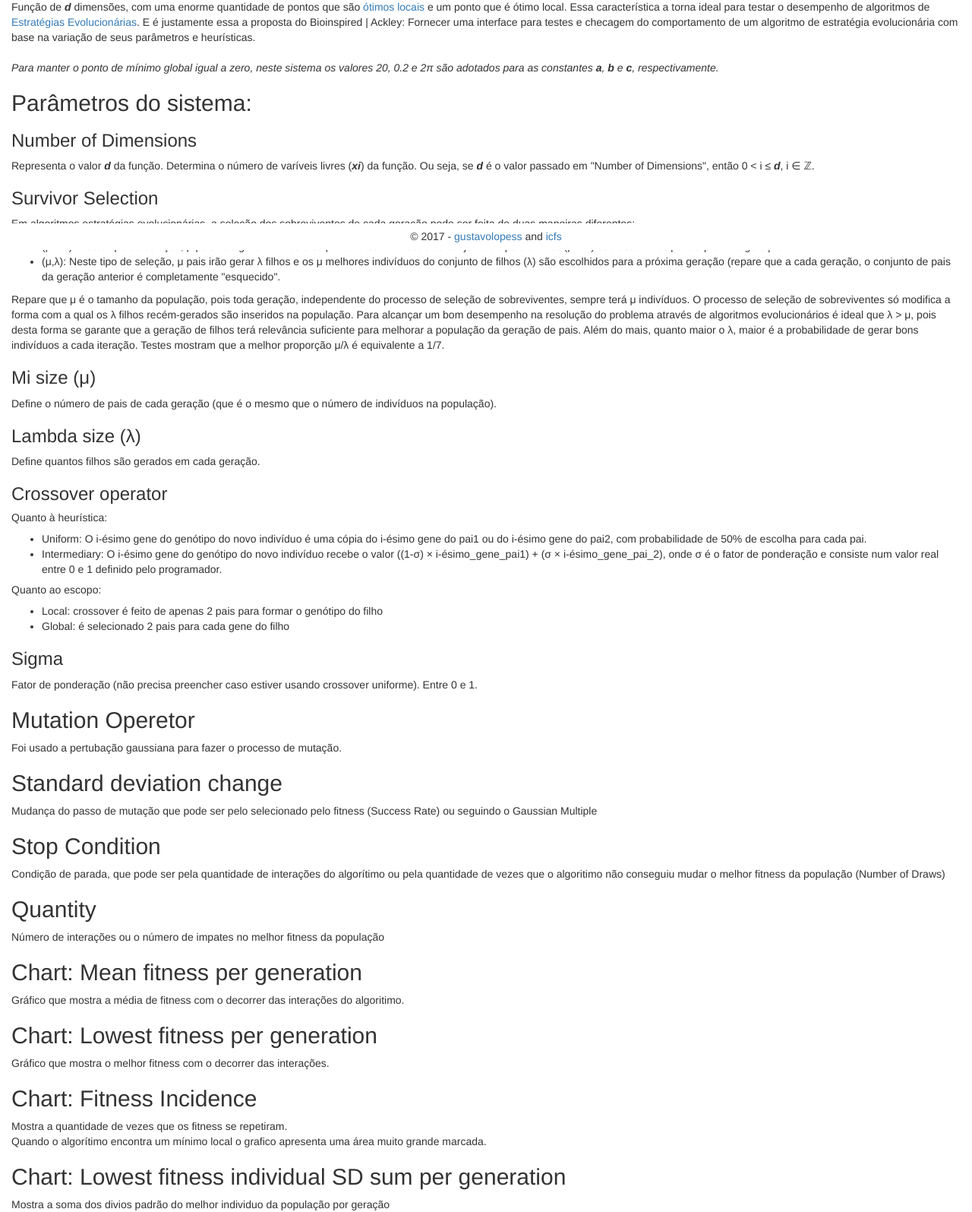
After one commit to i27Allan/bioinspired, a Django app: page /ackley/docs/pt/ in a window 1280 px wide. The commit adds this page. Shown: the part 471-2066 px from the top of the page at 76% size. Run offline with Django 3.2, Linux system fonts and the light colour scheme; parts of the project's set-up code (start-up, migrations or seed data) failed here and were passed over; some libraries are stand-ins or nearby versions.

Commit message:
add docs

```diff
--- a/ackley/views.py
+++ b/ackley/views.py
@@ -38,3 +38,7 @@ class IndexView(View):
             context['high_scatter'] = ret.get('high_scatter')
             context['sum_sd_plot'] = ret.get('sum_sd_plot')
         return render(request, 'ackley/index.html', context)
+
+
+def docs(request):
+    return render(request, 'ackley/docs.html')
--- a/bioinspired/urls.py
+++ b/bioinspired/urls.py
@@ -22,7 +22,8 @@ urlpatterns = [
     url(r'^admin/', admin.site.urls),
     url(r'^$', nqueens.views.index, name='index'),
     url(r'^nqueens/$', nqueens.views.IndexView.as_view(), name='index_queens'),
-    url(r'^solve_queens/$', nqueens.views.IndexView.as_view(), name='solve_queens'),
+    url(r'^nqueens/solve$', nqueens.views.IndexView.as_view(), name='solve_queens'),
     url(r'^ackley/$', ackley.views.IndexView.as_view(), name='index_ackley'),
-    url(r'^solve_ackley/$', ackley.views.IndexView.as_view(), name='solve_ackley')
+    url(r'^ackley/solve/$', ackley.views.IndexView.as_view(), name='solve_ackley'),
+    url(r'^ackley/docs/pt/$', ackley.views.docs, name='docs_ackley')
 ]
--- /dev/null
+++ b/templates/ackley/docs.html
@@ -0,0 +1,89 @@
+{% extends 'base.html' %}
+{% load static %}
+
+{% block title %}Ackley docs (Portuguese){% endblock %}
+{% block appname %}Ackley | docs{% endblock %}
+
+{% block content %}
+    <h1>A função de Ackley</h1>
+    <div>
+        <img src="{% static 'imgs/ackley.png' %}">
+        <img src="{% static 'imgs/ackley_plot.png' %}">
+    </div>
+    <p>
+        Função de <i><strong>d</strong></i> dimensões, com uma enorme quantidade de pontos que são
+        <a href="https://en.wikipedia.org/wiki/Local_optimum">ótimos locais</a> e um ponto que é ótimo local.
+        Essa característica a torna ideal para testar o desempenho de algoritmos de
+        <a href="https://en.wikipedia.org/wiki/Evolution_strategy">Estratégias Evolucionárias</a>. E é justamente essa
+        a proposta do Bioinspired | Ackley: Fornecer uma interface para testes e checagem do comportamento de um
+        algoritmo de estratégia evolucionária com base na variação de seus parâmetros e heurísticas.
+        <br><br>
+        <i>Para manter o ponto de mínimo global igual a zero, neste sistema os valores 20, 0.2 e 2&pi; são adotados para as
+        constantes <strong>a</strong>, <strong>b</strong> e <strong>c</strong>, respectivamente.</i>
+    </p>
+    <h2>Parâmetros do sistema:</h2>
+    <h3>Number of Dimensions</h3>
+        <p>
+            Representa o valor <i><strong>d</strong></i> da função. Determina o número de varíveis livres
+            (<i><strong>xi</strong></i>) da função.
+            Ou seja, se <i><strong>d</strong></i> é o valor passado em "Number of Dimensions", então
+            0 &lt; i &le; <i><strong>d</strong></i>, i &isin; &#8484;.
+        </p>
+    <h3>Survivor Selection</h3>
+    <p>Em algoritmos estratégias evolucionárias, a seleção dos sobreviventes de cada geração pode ser feita de duas maneiras diferentes:</p>
+    <ul>
+        <li>
+            (&mu; + &lambda;): Neste tipo de seleção, &mu; pais irão gerar &lambda; filhos e os &mu; melhores indivíduos do conjunto
+            de pais e filhos (&mu; + &lambda;) são escolhidos para a próxima geração.
+        </li>
+        <li>
+            (&mu;,&lambda;): Neste tipo de seleção, &mu; pais irão gerar &lambda; filhos e os &mu; melhores indivíduos do conjunto
+            de filhos (&lambda;) são escolhidos para a próxima geração (repare que a cada geração, o conjunto de pais da geração anterior
+            é completamente "esquecido".
+        </li>
+    </ul>
+    <p>
+        Repare que &mu; é o tamanho da população, pois toda geração, independente do processo de seleção de sobreviventes, sempre terá &mu; indivíduos.
+        O processo de seleção de sobreviventes só modifica a forma com a qual os &lambda; filhos recém-gerados são inseridos na população.
+        Para alcançar um bom desempenho na resolução do problema através de algoritmos evolucionários é ideal que &lambda; &gt; &mu;, pois desta forma
+        se garante que a geração de filhos terá relevância suficiente para melhorar a população da geração de pais. Além do mais, quanto maior o &lambda;,
+        maior é a probabilidade de gerar bons indivíduos a cada iteração. Testes mostram que a melhor proporção &mu;/&lambda; é equivalente a 1/7.
+    </p>
+    <h3>Mi size (&mu;)</h3>
+        Define o número de pais de cada geração (que é o mesmo que o número de indivíduos na população).
+    <h3>Lambda size (&lambda;)</h3>
+        Define quantos filhos são gerados em cada geração.
+    <h3>Crossover operator</h3>
+    <h5>Quanto à heurística:</h5>
+    <ul>
+        <li>Uniform: O i-ésimo gene do genótipo do novo indivíduo é uma cópia do i-ésimo gene do pai1 ou do i-ésimo gene do pai2, com probabilidade de 50% de escolha para cada pai.</li>
+        <li>Intermediary: O i-ésimo gene do genótipo do novo indivíduo recebe o valor ((1-&sigma;) &#215; i-ésimo_gene_pai1) &plus; (&sigma; &#215; i-ésimo_gene_pai_2), onde &sigma; é o fator de ponderação
+         e consiste num valor real entre 0 e 1 definido pelo programador.</li>
+    </ul>
+    <h5>Quanto ao escopo:</h5>
+    <ul>
+        <li>Local: crossover é feito de apenas 2 pais para formar o genótipo do filho</li>
+        <li>Global: é selecionado 2 pais para cada gene do filho</li>
+    </ul>
+
+    <h3>Sigma</h3>
+    Fator de ponderação (não precisa preencher caso estiver usando crossover uniforme). Entre 0 e 1.
+    <h2>Mutation Operetor</h2>
+    Foi usado a pertubação gaussiana para fazer o processo de mutação.
+    <h2>Standard deviation change</h2>
+    Mudança do passo de mutação que pode ser pelo selecionado pelo fitness (Success Rate) ou seguindo o Gaussian Multiple
+    <h2>Stop Condition</h2>
+    Condição de parada, que pode ser pela quantidade de interações do algorítimo ou pela quantidade de vezes que o algoritimo não conseguiu mudar o melhor fitness da população (Number of Draws)
+    <h2>Quantity</h2>
+    Número de interações ou o número de impates no melhor fitness da população
+    <h2>Chart: Mean fitness per generation</h2>
+    Gráfico que mostra a média de fitness com o decorrer das interações do algoritimo.
+    <h2>Chart: Lowest fitness per generation</h2>
+    Gráfico que mostra o melhor fitness com o decorrer das interações.
+    <h2>Chart: Fitness Incidence</h2>
+    Mostra a quantidade de vezes que os fitness se repetiram.<br>
+    Quando o algorítimo encontra um mínimo local o grafico apresenta uma área muito grande marcada.
+    <h2>Chart: Lowest fitness individual SD sum per generation</h2>
+    Mostra a soma dos divios padrão do melhor individuo da população por geração
+
+{% endblock %}
--- a/templates/ackley/index.html
+++ b/templates/ackley/index.html
@@ -76,6 +76,7 @@
                     </button>
                 </div>
             </form>
+            <a href="{% url 'docs_ackley' %}">Documentation</a>
         </div>
         <div class="col-md-2 col-xs-0"></div>
     </div>
--- a/templates/base.html
+++ b/templates/base.html
@@ -17,7 +17,7 @@
     <nav class="navbar navbar-inverse navbar-fixed-top">
         <div class="container-fluid">
             <div class="navbar-header">
-                <a class="navbar-brand">{% block appname %}{% endblock %}</a>
+                <a class="navbar-brand">Bioinspired | {% block appname %}{% endblock %}</a>
             </div>
         </div>
         <a href="https://github.com/gustavolopess/bioinspired" target="_blank"><img style="position: absolute; top: 0; right: 0; border: 0;" src="https://camo.githubusercontent.com/a6677b08c955af8400f44c6298f40e7d19cc5b2d/68747470733a2f2f73332e616d617a6f6e6177732e636f6d2f6769746875622f726962626f6e732f666f726b6d655f72696768745f677261795f3664366436642e706e67" alt="Fork me on GitHub" data-canonical-src="https://s3.amazonaws.com/github/ribbons/forkme_right_gray_6d6d6d.png"></a>
```
Also changed, not shown: db.sqlite3 (added).
